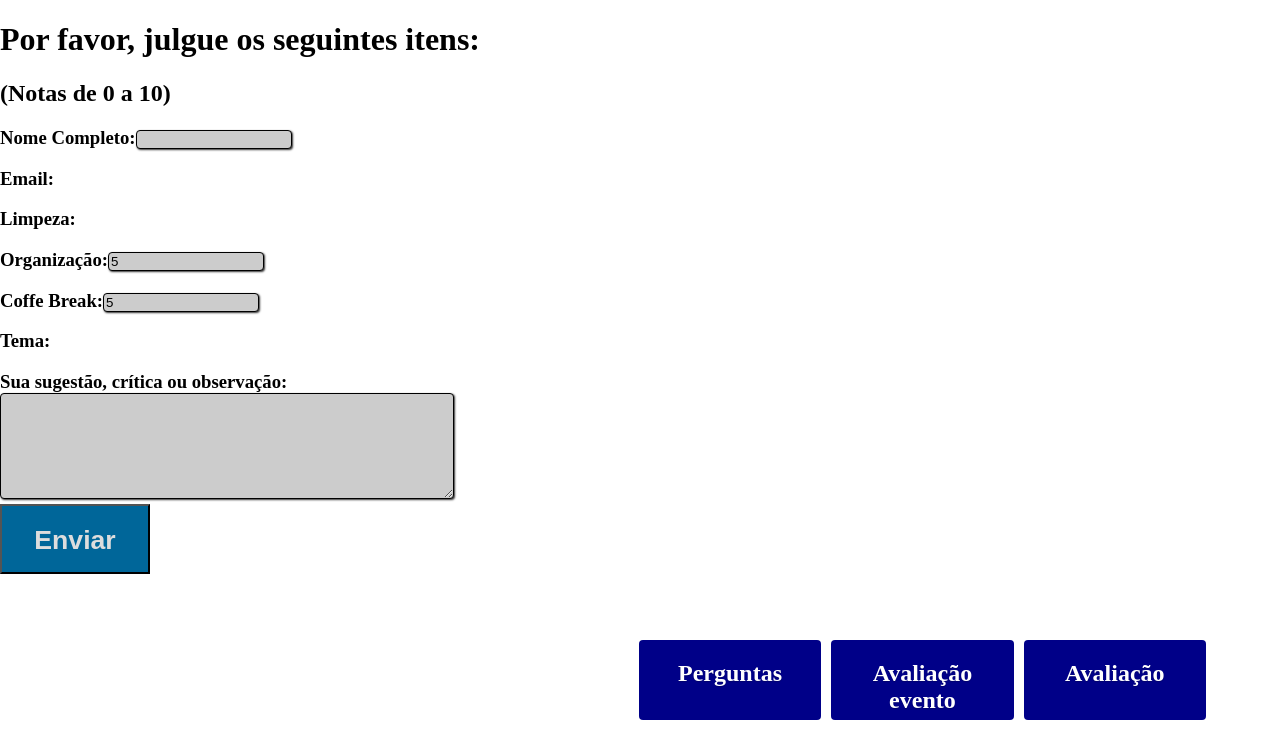
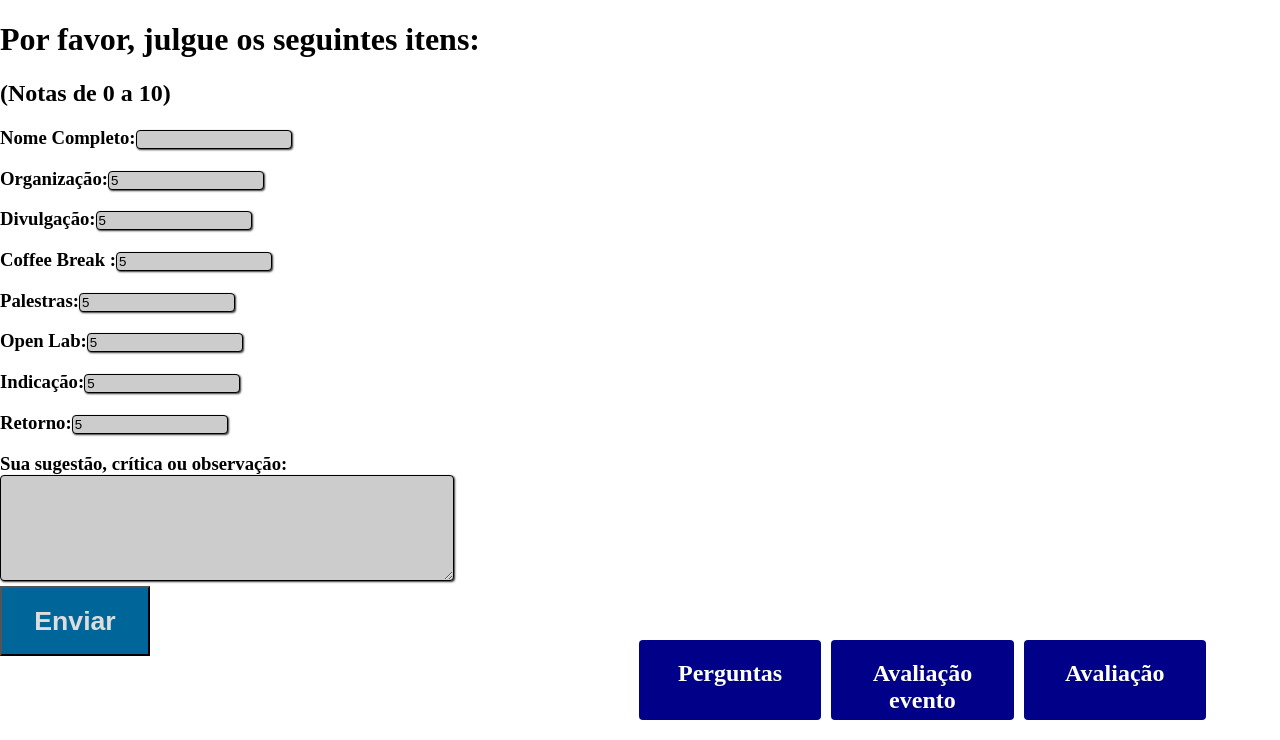
Before and after one commit to victor-s-santos/Workshopgenetica, a Django app: page /graficos/avalia_evento/ in a window 1280 px wide. Shown: the part 80-820 px from the top of the page. Run offline with Django 3.2, Linux system fonts and the light colour scheme.

Commit message:
atualizando

```diff
--- a/graficos/templates/avalia_evento.html
+++ b/graficos/templates/avalia_evento.html
@@ -6,15 +6,19 @@
 	<form method="POST" class="post-form">{% csrf_token %}
 	<p><h3>Nome Completo:{{ form.nome }}
 	<br>
-	<p><h3>Email:{{ form.email }}
-	<br>
-	<p><h3>Limpeza:{{ form.limpeza }}
-	<br>
 	<p><h3>Organização:{{ form.organizacao }}
 	<br>
-	<p><h3>Coffe Break:{{ form.coffe_break }}
+	<p><h3>Divulgação:{{ form.divulgacao }}
 	<br>
-	<p><h3>Tema:{{ form.tema }}
+	<p><h3>Coffee Break :{{ form.coffe_break }}
+	<br>
+	<p><h3>Palestras:{{ form.palestras }}
+	<br>
+	<p><h3>Open Lab:{{ form.open_lab }}
+	<br>
+	<p><h3>Indicação:{{ form.indicacao }}
+	<br>
+	<p><h3>Retorno:{{ form.retorno }}
 	<br>
 	<p><h3>Sua sugestão, crítica ou observação:<br>{{ form.sugestao }}
 	<br>
```
